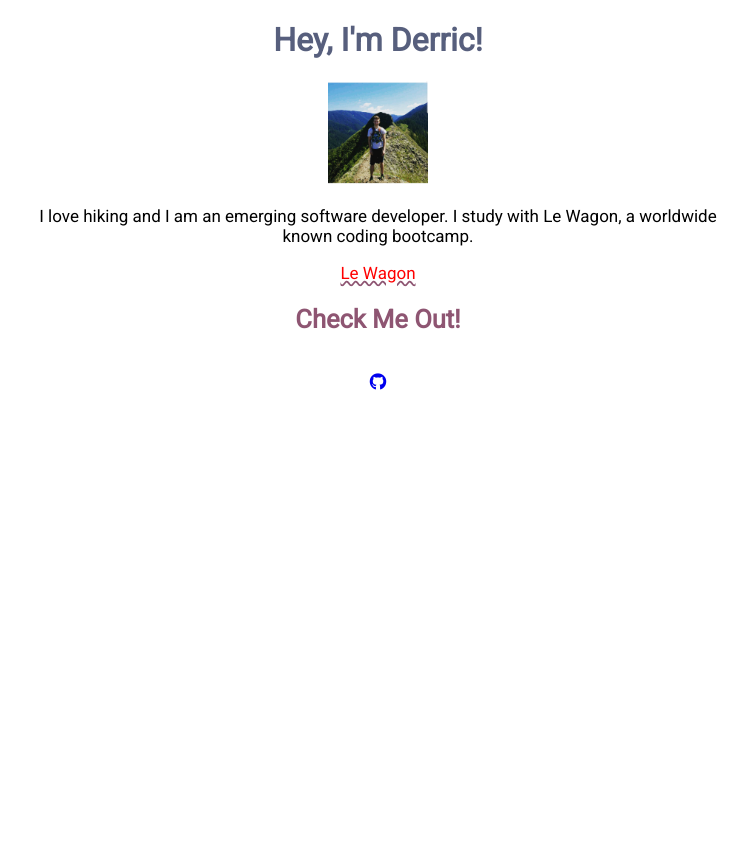
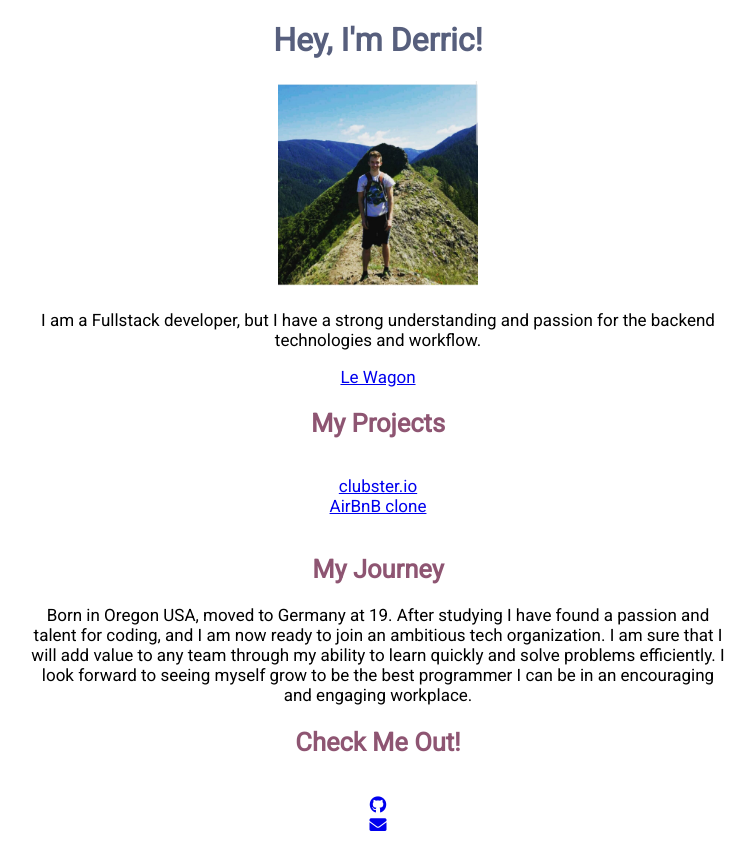
Before and after one commit to derric-d/profile, a plain HTML site: page index.html in a window 1280 px wide. Shown: the whole page, without its empty margins (262-1017 px from the left). Before the commit the page ends 800 px from the top, so only its background shows below. Drawn offline with Linux system fonts and the light colour scheme.

Commit message:
add prjects card

```diff
--- a/index.html
+++ b/index.html
@@ -10,12 +10,46 @@
 </head>
 <body>
 
+ <!--  <nav class="navbar-is-transparent">
+    <div class="navbar-container">
+      <div class="navbar-brand">
+        <a class="navbar-item" href="/">
+          <i class="fab fa-dyalog"></i>
+        </a>
+      </div>
+      <div id="navMenu" class="navbar-menu is-active">
+        <div class="navbar-start"></div>
+        <div class="navbar-end">
+          <div class="navbar-item">
+            <a class="button is-primary is-outlined is-rounded" href="contact.html" id="btn-round-sayhello">
+              Say Hello
+            </a>
+          </div>
+        </div>
+      </div>
+    </div>
+  </nav> -->
+
   <div class="container">
     <h1>Hey, I'm Derric!</h1>
-    <img src="images/profile_pic.jpg" alt="Derric Donehoo" width="100px">
-    <p>I love hiking and I am an emerging software developer. I study with Le Wagon, a worldwide known coding bootcamp.</p>
-    <a href="https://www.lewagon.com/" id="lewagon_link">Le Wagon</a>
+    <img src="images/profile_pic.jpg" alt="Derric Donehoo" width="200px" class="image-circle">
+    <p>I am a Fullstack developer, but I have a strong understanding and passion for the backend technologies and workflow.</p>
+    <a class="btn-blue" href="https://www.lewagon.com/" target="_blank">Le Wagon</a>
   </div>
+
+  <div class="container">
+    <h2>My Projects</h2>
+    <ul>
+      <li><a href="https://www.clubster.io/">clubster.io</a></li>
+      <li><a href="https://airbnb-derric-d.herokuapp.com">AirBnB clone</a></li>
+    </ul>
+  </div>
+
+  <div class="container">
+    <h2>My Journey</h2>
+    <p>Born in Oregon USA, moved to Germany at 19. After studying I have found a passion and talent for coding, and I am now ready to join an ambitious tech organization. I am sure that I will add value to any team through my ability to learn quickly and solve problems efficiently. I look forward to seeing myself grow to be the best programmer I can be in an encouraging and engaging workplace. </p>
+  </div>
+
 
   <div class="container">
     <h2>Check Me Out!</h2>
@@ -25,6 +59,11 @@
           <i class="fab fa-github"></i>
         </a>
       </li>
+      <li>
+        <a href="mailto:derric.donehoo@gmail.com" target="_blank" class="social_icon">
+          <i class="fas fa-envelope"></i>
+        </a>
+      </li>
     </ul>
   </div>
 
```
